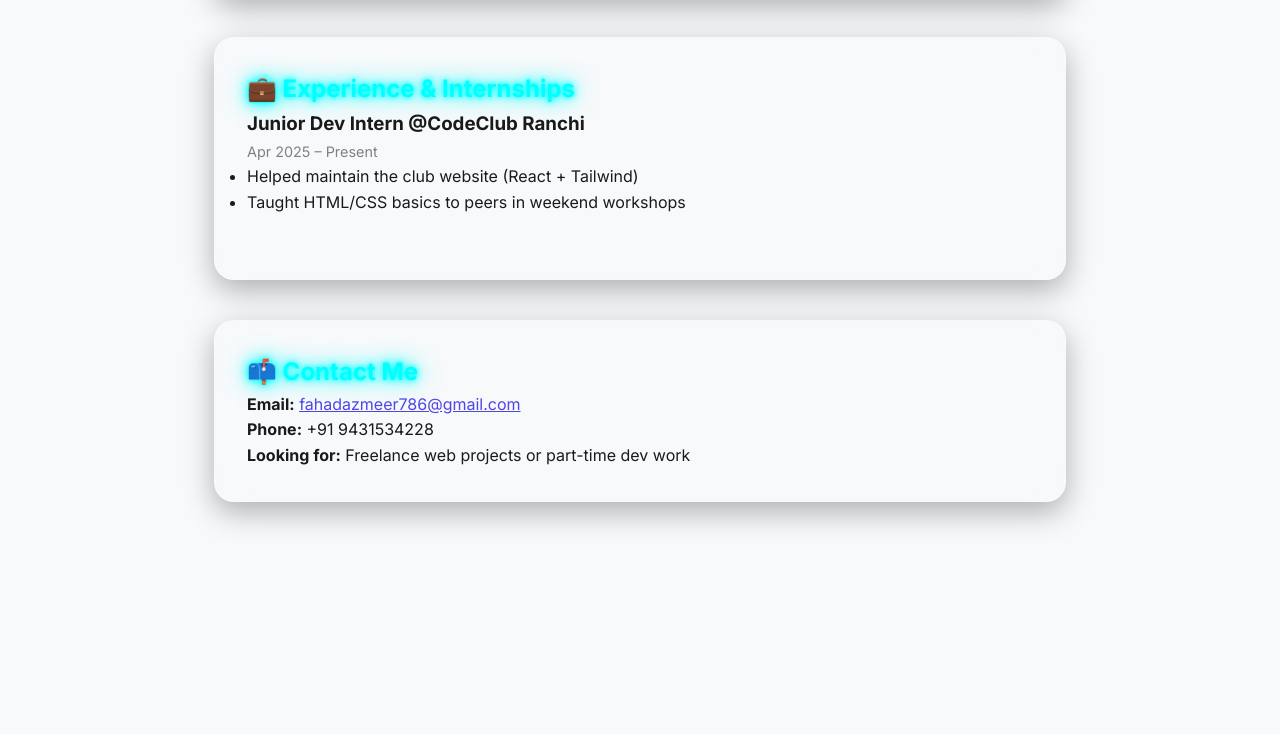
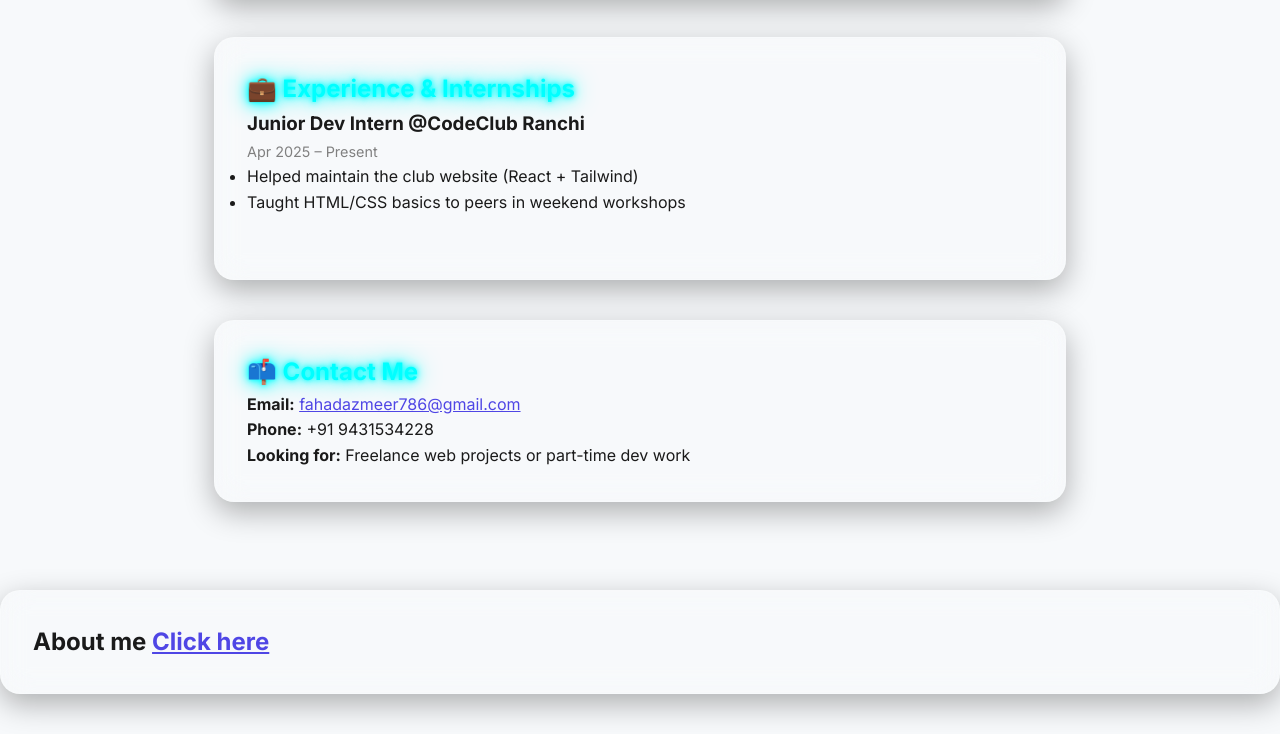
Before and after one commit to ashhar17458/RESUME12, a plain HTML site: page index.html in a window 1280 px wide. Shown: the part 981-1715 px from the top of the page. Before the commit the page ends 1571 px from the top, so only its background shows below. Drawn offline with Linux system fonts and the light colour scheme.

Commit message:
Update index.html

```diff
--- a/index.html
+++ b/index.html
@@ -113,5 +113,9 @@
     }
     animate();
   </script>
+   <div class="card center">
+  <h2>About me <a href="/java/index.html">Click here</a></h2>
+</div>
+
 </body>
 </html>
```
